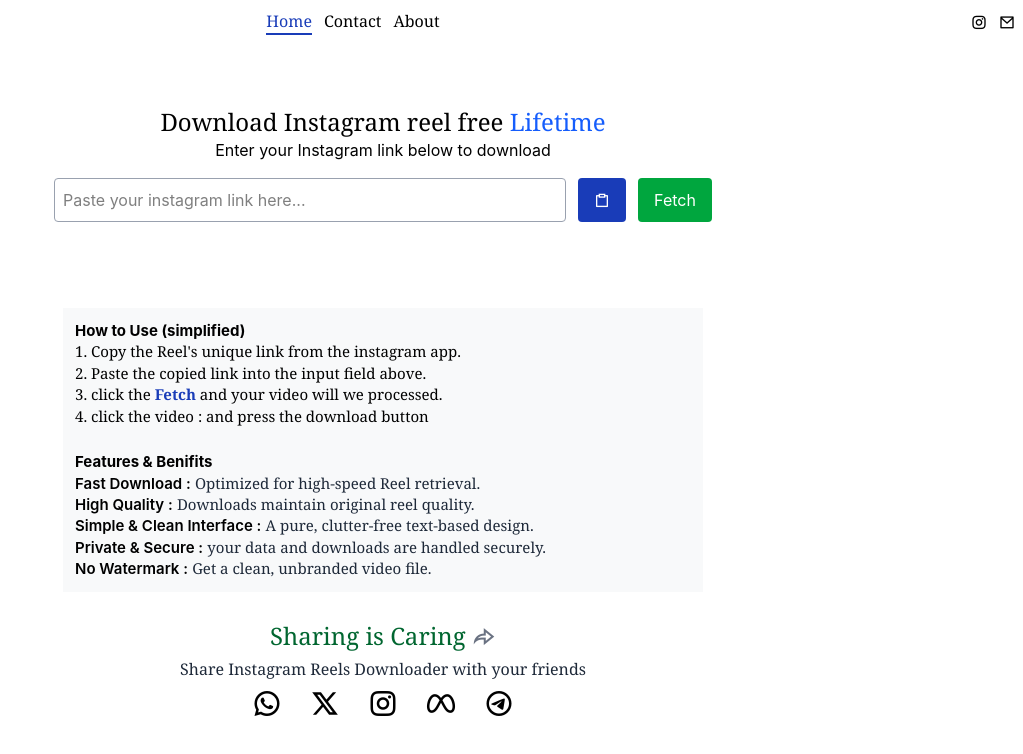
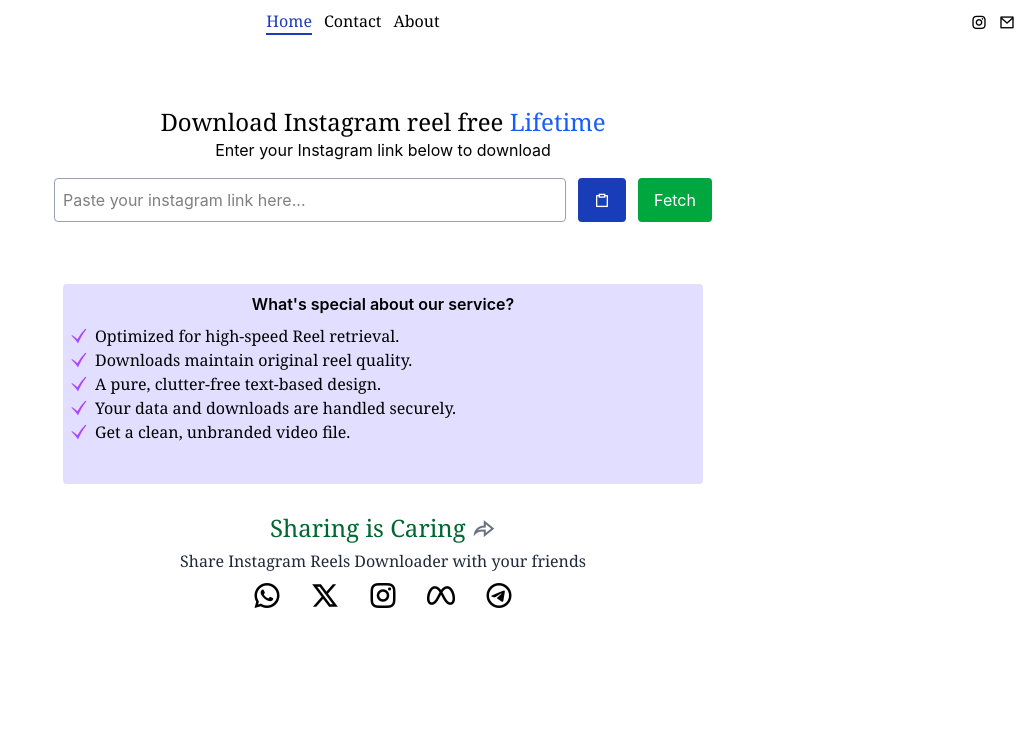
Before and after one commit to imranahamad07/socialmediavideodownloader, a React (Vite) app in the folder frontend/: page / in a window 1280 px wide. Shown: the top 754 px of the page, without its empty margins (257-1280 px from the left). Built offline with nearby package versions, Linux system fonts and the light colour scheme.

Commit message:
ui change

```diff
--- a/frontend/package.json
+++ b/frontend/package.json
@@ -14,6 +14,7 @@
     "axios": "^1.16.1",
     "react": "^19.2.6",
     "react-dom": "^19.2.6",
+    "react-icons": "^5.6.0",
     "react-router-dom": "^7.15.1",
     "remixicon": "^4.9.1",
     "tailwindcss": "^4.3.0"
--- a/frontend/src/pages/Homepage.jsx
+++ b/frontend/src/pages/Homepage.jsx
@@ -1,6 +1,7 @@
 import { useEffect } from "react";
 import Inputbox from "../Components/Inputbox";
 import Sharing from "../Components/Sharing";
+import { GiCheckMark } from "react-icons/gi";
 
 export default function Homepage() {
     useEffect(() => {
@@ -9,7 +10,7 @@
     return <>
         <Inputbox />
 
-        <div className={`flex w-full h-auto justify-center flex-col items-center mt-6`}>
+        {/* <div className={`flex w-full h-auto justify-center flex-col items-center mt-6`}>
             <div className={`w-full lg:w-[50%] md:w-[70%] lg:text-[15px] md:text-[14px] text-sm p-3 bg-[#f8f9fa]`}>
                <h1 className="font-bold">How to Use (simplified)</h1>
                <p className={`font-serif`}>1. Copy the Reel's unique link from the instagram app.</p>
@@ -26,8 +27,36 @@
                 <p><span className="font-semibold">Private & Secure :</span> <span className="font-serif text-gray-800">your data and downloads are handled securely.</span></p>
                 <p><span className="font-semibold">No Watermark :</span> <span className="font-serif text-gray-800">Get a clean, unbranded video file.</span></p>
             </div>
+        </div> */}
+
+        <div className={`flex w-full h-auto justify-center items-center`}>
+            <div className="w-[95%] rounded lg:w-[50%] md:w-[60%] h-50 p-2 bg-[#E2DEFF]">
+                <h1 className="text-center text-1xl font-semibold">What's special about our service?</h1>
+                <div className="flex flex-col mt-2  font-serif">
+                    <p className="flex gap-2 items-center">
+                        <span className="text-purple-500"><GiCheckMark /></span>
+                        <span>Optimized for high-speed Reel retrieval.</span>
+                    </p>
+                    <p className="flex gap-2 items-center">
+                        <span className="text-purple-500"><GiCheckMark /></span>
+                        <span>Downloads maintain original reel quality.</span>
+                    </p>
+                    <p className="flex gap-2 items-center">
+                        <span className="text-purple-500"><GiCheckMark /></span>
+                        <span>A pure, clutter-free text-based design.</span>
+                    </p>
+                    <p className="flex gap-2 items-center">
+                        <span className="text-purple-500"><GiCheckMark /></span>
+                        <span>Your data and downloads are handled securely.</span>
+                    </p>
+                    <p className="flex gap-2 items-center">
+                        <span className="text-purple-500"><GiCheckMark /></span>
+                        <span>Get a clean, unbranded video file.</span>
+                    </p>
+                </div>
+            </div>
         </div>
 
-        <Sharing/>
+        <Sharing />
     </>
 }
```
Also changed, not shown: 1 other file (tests, documents, lock files or other folders).
